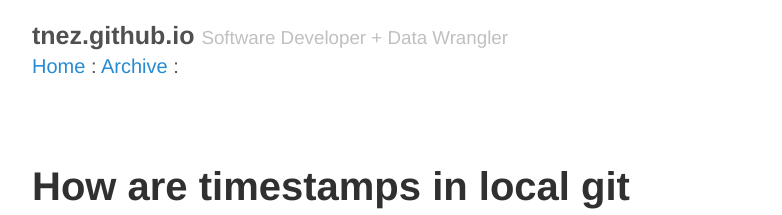
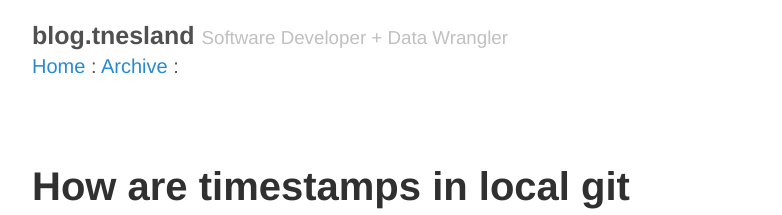
Before and after one commit to tnez/tnez.github.io, a Jekyll site: the page built from index.html, in a window 1280 px wide. Shown: the top 215 px of the page, without its empty margins (248-1030 px from the left). Built offline with Jekyll 4.4.1, drawn with Linux system fonts in a browser that asks for light colours; the list of posts is cut into pages by our own code.

Commit message:
Change url to blog.tnesland.me

```diff
--- a/_config.yml
+++ b/_config.yml
@@ -3,9 +3,9 @@
 relative_permalinks: true
 
 # Setup
-title:            tnez.github.io
+title:            blog.tnesland
 tagline:          Software Developer + Data Wrangler
-url:              http://tnesland.me/blog
+url:              http://blog.tnesland.me
 shorturl:	  tnesland.me
 paginate:         5
 baseurl:          /
```
